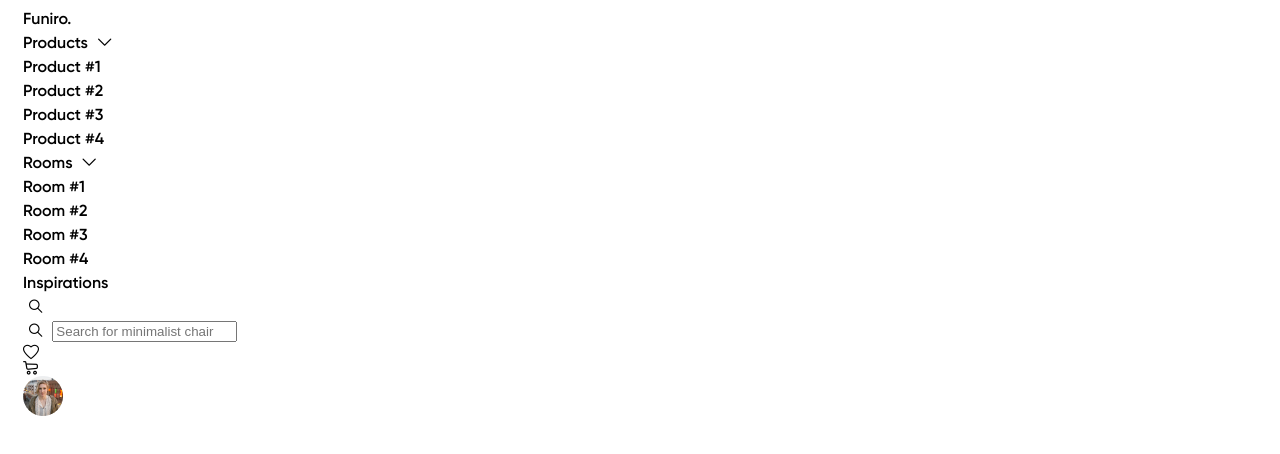
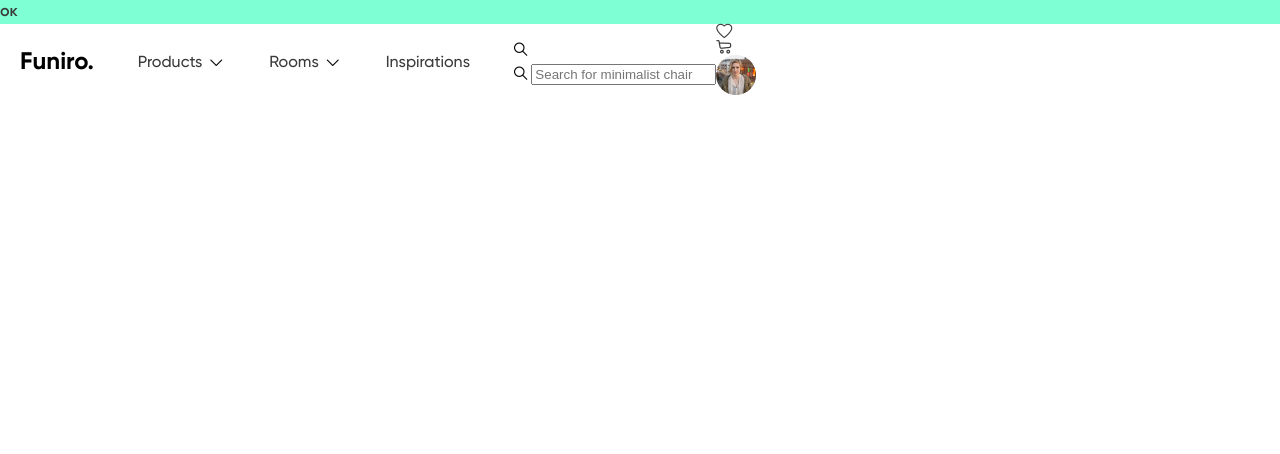
Before and after one commit to elmiramm/6__funiro, a website: page src/index.html in a window 1280 px wide. Drawn offline with nearby package versions, Linux system fonts and the light colour scheme; files that its build step writes are made by us from their sources; files whose address does not match are found by name; a web font is replaced by a local one.

Commit message:
header.scss, menu.scss

```diff
--- a/src/index.html
+++ b/src/index.html
@@ -9,7 +9,7 @@ title: "Главная"
 	@@include("html/header.html")
 
 	<main class="page">
-
+		<p>ок</p>
 	</main>
 
 	@@include("html/footer.html")
--- /dev/null
+++ b/src/scss/header.scss
@@ -0,0 +1,40 @@
+.header {
+	position: absolute;
+	top: 0;
+	left: 0;
+	width: 100%;
+
+	//wrapper для фиксации шапки
+	&__wrapper {
+		position: fixed;
+		top: 0;
+		left: 0;
+		z-index: 50;
+
+		width: 100%;
+	}
+	&__body {
+		display: flex;
+		align-items: center;
+
+		padding: 5px 0;
+		min-height: 125px;
+	}
+
+	&__main {
+		display: flex;
+		align-items: center;
+		flex: 0 0 494 / 1240 * 100%;
+	}
+
+	&__logo {
+		font-size: 24px;
+		line-height: 1.21;
+		font-weight: 700;
+		color: #000;
+	}
+
+	&__menu {
+		flex: 0 1 420px;
+	}
+}
--- /dev/null
+++ b/src/scss/menu.scss
@@ -0,0 +1,87 @@
+.menu {
+	&__list {
+		@media (min-width: 767.98px) {
+			display: flex;
+			justify-content: space-evenly;
+			flex-wrap: wrap;
+		}
+	}
+
+	&__item {
+		display: flex;
+		align-items: center;
+		justify-content: space-between;
+		flex-wrap: wrap;
+
+		margin: 0 3px;
+		padding: 5px 0;
+
+		position: relative;
+		@media (any-hover: hover)  {
+			&:hover {
+				.menu__sublist {
+					opacity: 1;
+					visibility: visible;
+					transform: translate(0px, 0px);
+
+					pointer-events: auto;
+				}
+
+				.menu__arrow {
+					transform: rotate(-180deg);
+				}
+
+				.menu__arrow,
+				.menu__link {
+					color: $orangeColorPrimary;
+				}
+			}
+		}
+	}
+
+	&__link {
+		font-weight: 500;
+		transition: color 0.3s ease;
+	}
+
+	&__arrow {
+		margin-left: 8px;
+
+		font-size: 12px;
+
+		transition: all 0.3s ease;
+	}
+
+	&__sublist {
+		flex: 1 1 100%;
+
+		padding: 15px;
+
+		background-color: $orangeColorPrimary;
+		pointer-events: none;
+
+		position: relative;
+		@media (min-width: 767.98px) {
+			opacity: 0;
+			visibility: hidden;
+			transition: all 0.3s ease;
+
+			transform: translate(0px, 10px);
+
+			min-width: 200px;
+			position: absolute;
+			left: 0;
+			top: 100%;
+		}
+	}
+	&__sub-item {
+		&:not(:last-child) {
+			margin-bottom: 5px;
+		}
+	}
+
+	&__sub-link {
+		color: #fff;
+		line-height: 1.2;
+	}
+}
--- a/src/scss/style.scss
+++ b/src/scss/style.scss
@@ -3,7 +3,7 @@
 
 // ------Vars------
 $fontFamily: "Gilroy";
-$fontSize: 16;
+$fontSize: 16px;
 
 $mainColorGray1: #3A3A3A;
 $darkGrayColorGray3: #898989;
@@ -21,10 +21,13 @@ $maxWidthContainer: 1270px;
 }
 
 body {
+	margin: 0;
+
 	font-family: $fontFamily;
 	font-weight: 400;
 	font-size: $fontSize;
 	line-height: 1.5;
+	color: $mainColorGray1;
 }
 
 a {
@@ -49,6 +52,7 @@ ul {
 }
 
 button {
+	padding: 0;
 	background-color: transparent;
 	border: none;
 }
@@ -62,3 +66,12 @@ img {
 	padding: 0 15px;
 	margin: 0 auto;
 }
+
+@import "header.scss";
+@import "menu.scss";
+
+
+
+main{
+	background-color: aquamarine;
+}
--- a/version.json
+++ b/version.json
@@ -1,3 +1,3 @@
 {
-    "main": "20221220194922"
+    "main": "20221221112012"
 }
```
Also changed, not shown: dist/css/style.css, dist/css/style.min.css, dist/img/Ellipse 2.png (deleted), dist/img/free.svg (deleted), dist/index.html, src/img/free.svg (deleted).
